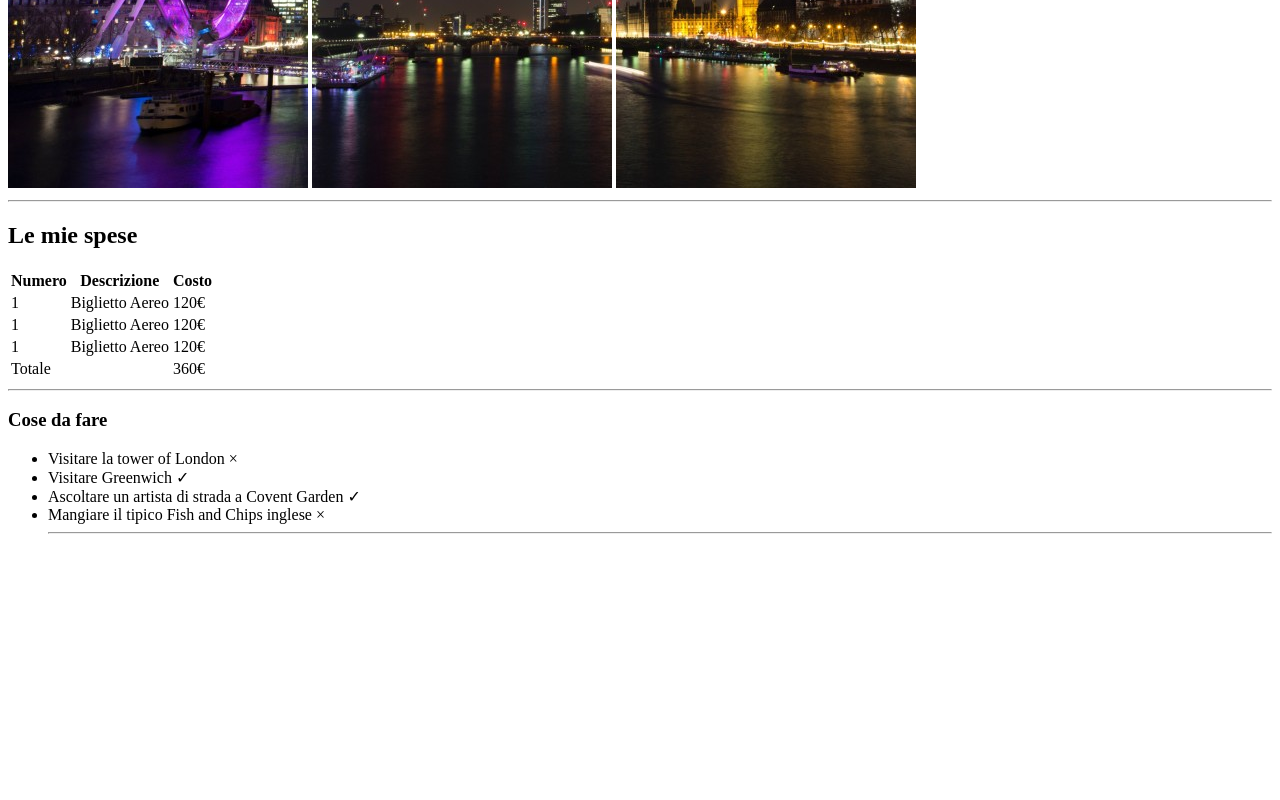
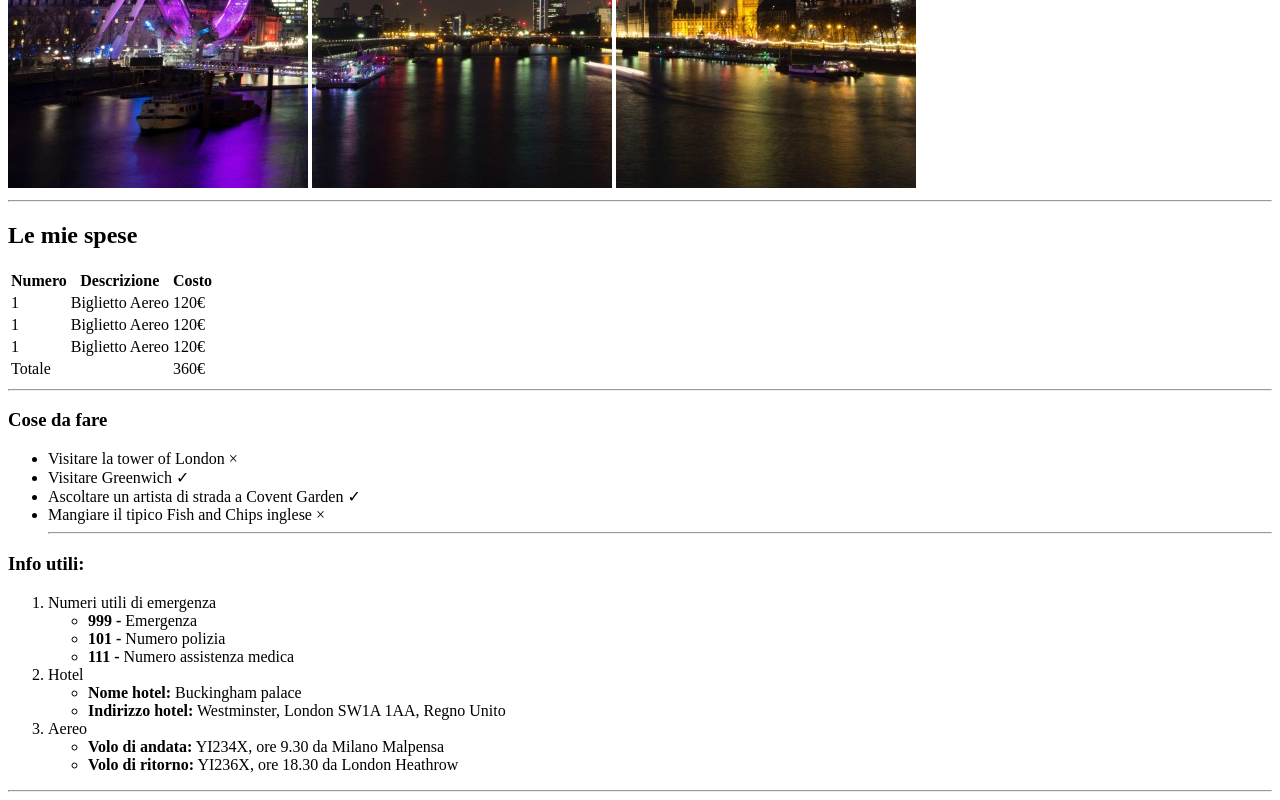
Before and after one commit to vincenzo-terracciano/html-london-trip, a plain HTML site: page index.html in a window 1280 px wide. Shown: the part 492-1292 px from the top of the page. Before the commit the page ends 1042 px from the top, so only its background shows below. Drawn offline with Linux system fonts and the light colour scheme.

Commit message:
add trip info

```diff
--- a/index.html
+++ b/index.html
@@ -73,6 +73,34 @@
             <li>Mangiare il tipico Fish and Chips inglese &times;</li>
             <hr>
         </ul>
+
+        <!--Info-->
+        <h3>Info utili:</h3>
+        <ol>
+            <li>
+                Numeri utili di emergenza
+                <ul>
+                    <li><strong>999 -</strong> Emergenza</li>
+                    <li><strong>101 -</strong> Numero polizia</li>
+                    <li><strong>111 -</strong> Numero assistenza medica</li>
+                </ul>
+            </li>
+            <li>
+               Hotel
+                <ul>
+                    <li><strong>Nome hotel:</strong> Buckingham palace</li>
+                    <li><strong>Indirizzo hotel:</strong> Westminster, London SW1A 1AA, Regno Unito</li>
+                </ul>
+            </li>
+            <li>
+                Aereo
+                <ul>
+                    <li><strong>Volo di andata:</strong> YI234X, ore 9.30 da Milano Malpensa</li>
+                    <li><strong>Volo di ritorno:</strong> YI236X, ore 18.30 da London Heathrow</li>
+                </ul>
+            </li>
+        </ol>
+        <hr>
     </main>
 
     <footer>
```
